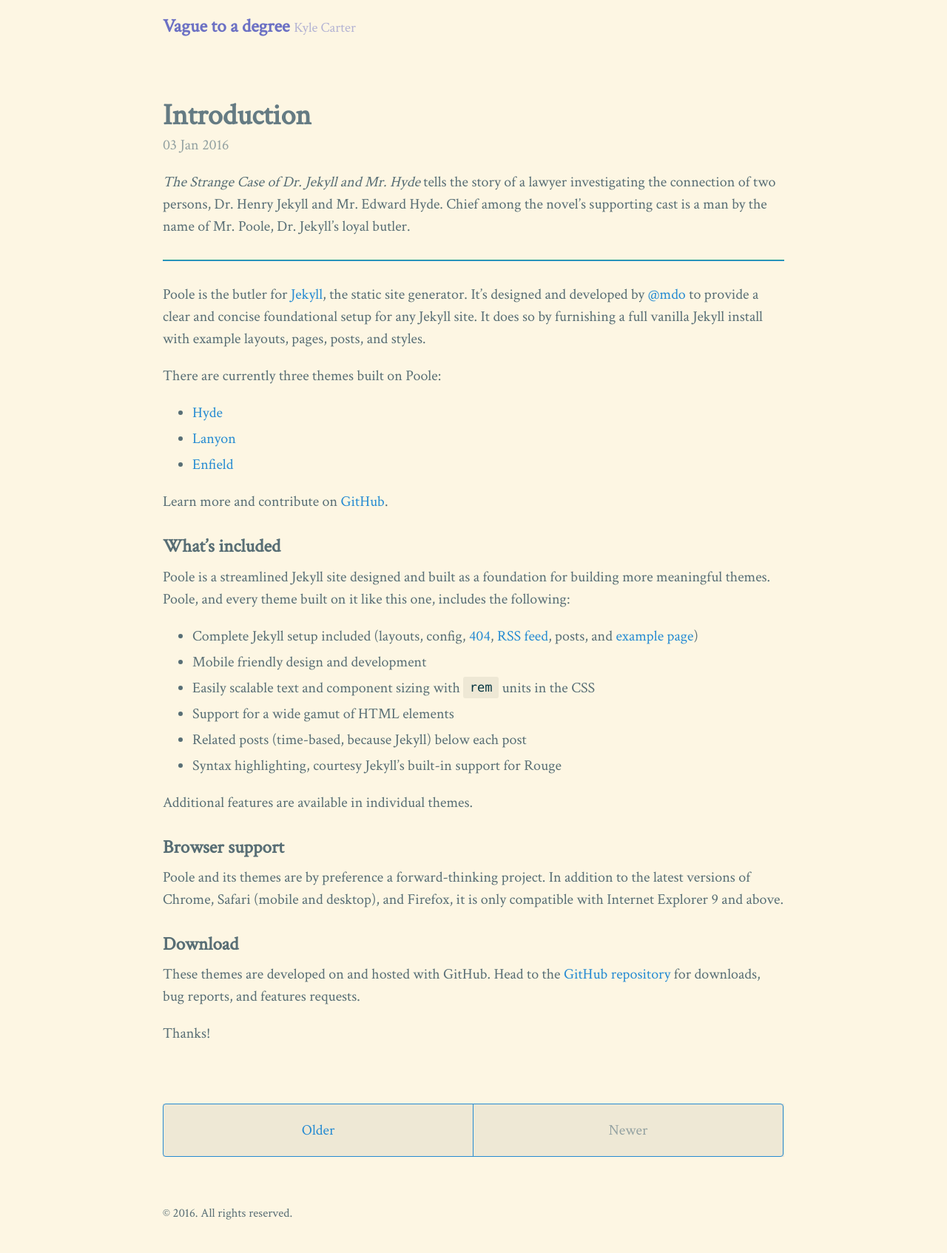
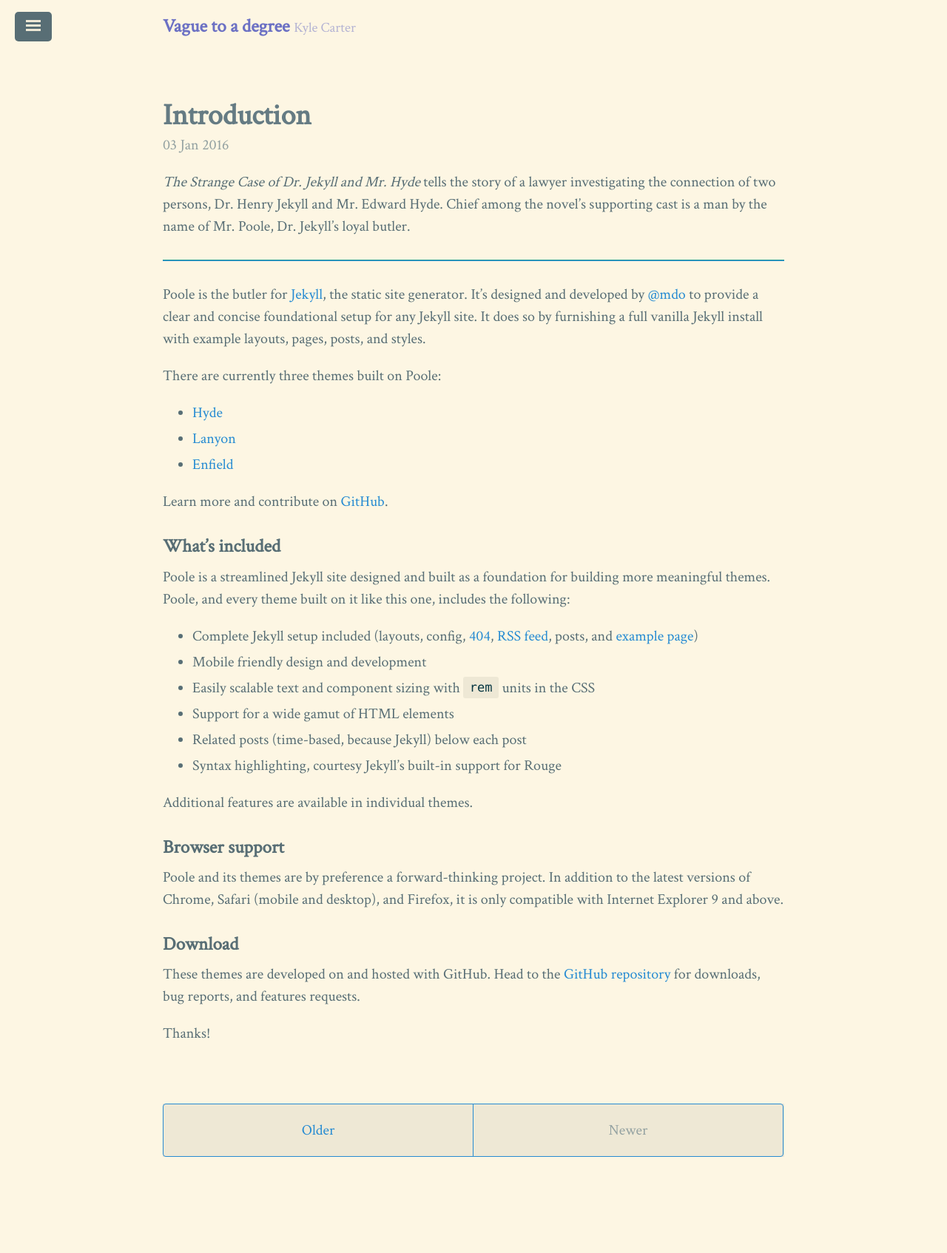
Before and after one commit to kylcarte/blog-src, a Jekyll site: the page built from index.html, in a window 1280 px wide. Shown: the whole page at 74% size. Built offline with Jekyll 4.4.1, drawn with Linux system fonts in a browser that asks for light colours; the list of posts is cut into pages by our own code; after the commit the page ends 1624 px from its top, so only the background shows below that.

Commit message:
added sidebar

```diff
--- /dev/null
+++ b/_includes/sidebar.html
@@ -0,0 +1,38 @@
+<!-- Target for toggling the sidebar `.sidebar-checkbox` is for regular
+     styles, `#sidebar-checkbox` for behavior. -->
+<input type="checkbox" class="sidebar-checkbox" id="sidebar-checkbox">
+
+<!-- Toggleable sidebar -->
+<div class="sidebar" id="sidebar">
+  <div class="sidebar-item">
+    <p>{{ site.description }}</p>
+  </div>
+
+  <nav class="sidebar-nav">
+    <a class="sidebar-nav-item{% if page.url == site.baseurl %} active{% endif %}" href="{{ site.baseurl }}/">Home</a>
+
+    {% comment %}
+      The code below dynamically generates a sidebar nav of pages with
+      `layout: page` in the front-matter. See readme for usage.
+    {% endcomment %}
+
+    {% assign pages_list = site.pages | sort:"url" %}
+    {% for node in pages_list %}
+      {% if node.title != null %}
+        {% if node.layout == "page" %}
+          <a class="sidebar-nav-item{% if page.url == node.url %} active{% endif %}" href="{{ node.url }}">{{ node.title }}</a>
+        {% endif %}
+      {% endif %}
+    {% endfor %}
+
+    <a class="sidebar-nav-item" href="{{ site.github.repo }}/archive/v{{ site.version }}.zip">Download</a>
+    <a class="sidebar-nav-item" href="{{ site.github.repo }}">GitHub project</a>
+    <span class="sidebar-nav-item">Currently v{{ site.version }}</span>
+  </nav>
+
+  <div class="sidebar-item">
+    <p>
+      &copy; {{ site.time | date: '%Y' }}. All rights reserved.
+    </p>
+  </div>
+</div>
--- a/_layouts/default.html
+++ b/_layouts/default.html
@@ -1,38 +1,47 @@
 <!DOCTYPE html>
-<html lang="en">
+<html lang="en-us">
 
   {% include head.html %}
 
   <body>
 
-    <div class="container content">
-      <header class="masthead">
-        <h3 class="masthead-title">
-          <a href="{{ site.baseurl }}/" title="Home">{{ site.title }}</a>
-          <small>{{ site.tagline }}</small>
-        </h3>
-      </header>
+    {% include sidebar.html %}
 
-      <main>
+    <!-- Wrap is the content to shift when toggling the sidebar. We wrap the
+         content to avoid any CSS collisions with our real content. -->
+    <div class="wrap">
+      <div class="masthead">
+        <div class="container">
+          <h3 class="masthead-title">
+            <a href="{{ site.baseurl }}/" title="Home">{{ site.title }}</a>
+            <small>{{ site.tagline }}</small>
+          </h3>
+        </div>
+      </div>
+
+      <div class="container content">
         {{ content }}
-      </main>
-
-      <footer class="footer">
-        <small>
-          &copy; <time datetime="{{ site.time | date_to_xmlschema }}">{{ site.time | date: '%Y' }}</time>. All rights reserved.
-        </small>
-      </footer>
+      </div>
     </div>
 
-    {% if site.analytics_id %}
-     <script>
-       (function(i,s,o,g,r,a,m){i['GoogleAnalyticsObject']=r;i[r]=i[r]||function(){
-       (i[r].q=i[r].q||[]).push(arguments)},i[r].l=1*new Date();a=s.createElement(o),
-       m=s.getElementsByTagName(o)[0];a.async=1;a.src=g;m.parentNode.insertBefore(a,m)
-       })(window,document,'script','//www.google-analytics.com/analytics.js','ga');
-       ga('create', '{{ site.analytics_id }}', 'auto');
-       ga('send', 'pageview');
-     </script>
-    {% endif %}
+    <label for="sidebar-checkbox" class="sidebar-toggle"></label>
+
+    <script>
+      (function(document) {
+        var toggle = document.querySelector('.sidebar-toggle');
+        var sidebar = document.querySelector('#sidebar');
+        var checkbox = document.querySelector('#sidebar-checkbox');
+
+        document.addEventListener('click', function(e) {
+          var target = e.target;
+
+          if(!checkbox.checked ||
+             sidebar.contains(target) ||
+             (target === checkbox || target === toggle)) return;
+
+          checkbox.checked = false;
+        }, false);
+      })(document);
+    </script>
   </body>
 </html>
--- a/_sass/_colors.scss
+++ b/_sass/_colors.scss
@@ -5,6 +5,15 @@
 $body-color: $sol-base01;
 $body-bg: $sol-base3;
 $link-color: $sol-blue;
+
+$sidebar-color: $sol-cyan;
+$sidebar-bg: $sol-base02;
+$sidebar-link: $sol-base3;
+$sidebar-link-focus-bg: $sol-blue;
+$sidebar-border: $sol-blue;
+
+$sidebar-toggle-color: $sol-base2;
+$sidebar-toggle-bg: $sol-base01;
 
 $heading-color: $sol-base01;
 $strong-color: $sol-red;
--- /dev/null
+++ b/_sass/_sidebar.scss
@@ -0,0 +1,158 @@
+.sidebar {
+  position: fixed;
+  top: 0;
+  bottom: 0;
+  left: -14rem;
+  width: 14rem;
+  visibility: hidden;
+  overflow-y: auto;
+  font-family: "PT Sans", Helvetica, Arial, sans-serif;
+  font-size: .875rem; /* 15px */
+  color: $sidebar-color;
+  background-color: $sidebar-bg;
+  -webkit-transition: all .3s ease-in-out;
+          transition: all .3s ease-in-out;
+}
+@media (min-width: 30em) {
+  .sidebar {
+    font-size: .75rem; /* 14px */
+  }
+}
+
+/* Sidebar content */
+.sidebar a {
+  font-weight: normal;
+  color: $sidebar-link;
+}
+.sidebar-item {
+  padding: 1rem;
+}
+.sidebar-item p:last-child {
+  margin-bottom: 0;
+}
+
+/* Sidebar nav */
+.sidebar-nav {
+  border-bottom: 1px solid $sidebar-border;
+}
+.sidebar-nav-item {
+  display: block;
+  padding: .5rem 1rem;
+  border-top: 1px solid $sidebar-border;
+}
+.sidebar-nav-item.active,
+a.sidebar-nav-item:hover,
+a.sidebar-nav-item:focus {
+  text-decoration: none;
+  background-color: $sidebar-link-focus-bg;
+  border-color: transparent;
+}
+
+@media (min-width: 48em) {
+  .sidebar-item {
+    padding: 1.5rem;
+  }
+  .sidebar-nav-item {
+    padding-left:  1.5rem;
+    padding-right: 1.5rem;
+  }
+}
+
+/* Hide the sidebar checkbox that we toggle with `.sidebar-toggle` */
+.sidebar-checkbox {
+  position: absolute;
+  opacity: 0;
+  -webkit-user-select: none;
+     -moz-user-select: none;
+          user-select: none;
+}
+
+/* Style the `label` that we use to target the `.sidebar-checkbox` */
+.sidebar-toggle {
+  position: absolute;
+  top:  .8rem;
+  left: 1rem;
+  display: block;
+  padding: .25rem .75rem;
+  color: $sidebar-toggle-color;
+  background-color: $sidebar-toggle-bg;
+  border-radius: .25rem;
+  cursor: pointer;
+}
+
+.sidebar-toggle:before {
+  display: inline-block;
+  width: 1rem;
+  height: .75rem;
+  content: "";
+  background-image: -webkit-linear-gradient(to bottom, $sidebar-toggle-color, $sidebar-toggle-color 20%, $sidebar-toggle-bg 20%, $sidebar-toggle-bg 40%, $sidebar-toggle-color 40%, $sidebar-toggle-color 60%, $sidebar-toggle-bg 60%, $sidebar-toggle-bg 80%, $sidebar-toggle-color 80%, $sidebar-toggle-color 100%);
+  background-image:    -moz-linear-gradient(to bottom, $sidebar-toggle-color, $sidebar-toggle-color 20%, $sidebar-toggle-bg 20%, $sidebar-toggle-bg 40%, $sidebar-toggle-color 40%, $sidebar-toggle-color 60%, $sidebar-toggle-bg 60%, $sidebar-toggle-bg 80%, $sidebar-toggle-color 80%, $sidebar-toggle-color 100%);
+  background-image:     -ms-linear-gradient(to bottom, $sidebar-toggle-color, $sidebar-toggle-color 20%, $sidebar-toggle-bg 20%, $sidebar-toggle-bg 40%, $sidebar-toggle-color 40%, $sidebar-toggle-color 60%, $sidebar-toggle-bg 60%, $sidebar-toggle-bg 80%, $sidebar-toggle-color 80%, $sidebar-toggle-color 100%);
+  background-image:         linear-gradient(to bottom, $sidebar-toggle-color, $sidebar-toggle-color 20%, $sidebar-toggle-bg 20%, $sidebar-toggle-bg 40%, $sidebar-toggle-color 40%, $sidebar-toggle-color 60%, $sidebar-toggle-bg 60%, $sidebar-toggle-bg 80%, $sidebar-toggle-color 80%, $sidebar-toggle-color 100%);
+}
+
+.sidebar-toggle:active,
+#sidebar-checkbox:focus ~ .sidebar-toggle,
+#sidebar-checkbox:checked ~ .sidebar-toggle {
+  color: $sidebar-toggle-color;
+  background-color: $sidebar-toggle-bg;
+}
+
+.sidebar-toggle:active:before,
+#sidebar-checkbox:focus ~ .sidebar-toggle:before,
+#sidebar-checkbox:checked ~ .sidebar-toggle:before {
+  background-image: -webkit-linear-gradient(to bottom, $sidebar-toggle-color, $sidebar-toggle-color 20%, $sidebar-toggle-bg 20%, $sidebar-toggle-bg 40%, $sidebar-toggle-color 40%, $sidebar-toggle-color 60%, $sidebar-toggle-bg 60%, $sidebar-toggle-bg 80%, $sidebar-toggle-color 80%, $sidebar-toggle-color 100%);
+  background-image:    -moz-linear-gradient(to bottom, $sidebar-toggle-color, $sidebar-toggle-color 20%, $sidebar-toggle-bg 20%, $sidebar-toggle-bg 40%, $sidebar-toggle-color 40%, $sidebar-toggle-color 60%, $sidebar-toggle-bg 60%, $sidebar-toggle-bg 80%, $sidebar-toggle-color 80%, $sidebar-toggle-color 100%);
+  background-image:     -ms-linear-gradient(to bottom, $sidebar-toggle-color, $sidebar-toggle-color 20%, $sidebar-toggle-bg 20%, $sidebar-toggle-bg 40%, $sidebar-toggle-color 40%, $sidebar-toggle-color 60%, $sidebar-toggle-bg 60%, $sidebar-toggle-bg 80%, $sidebar-toggle-color 80%, $sidebar-toggle-color 100%);
+  background-image:         linear-gradient(to bottom, $sidebar-toggle-color, $sidebar-toggle-color 20%, $sidebar-toggle-bg 20%, $sidebar-toggle-bg 40%, $sidebar-toggle-color 40%, $sidebar-toggle-color 60%, $sidebar-toggle-bg 60%, $sidebar-toggle-bg 80%, $sidebar-toggle-color 80%, $sidebar-toggle-color 100%);
+}
+
+@media (min-width: 30.1em) {
+  .sidebar-toggle {
+    position: fixed;
+  }
+}
+
+@media print {
+  .sidebar-toggle {
+    display: none;
+  }
+}
+
+/* Slide effect
+ *
+ * Handle the sliding effects of the sidebar and content in one spot, seperate
+ * from the default styles.
+ *
+ * As an a heads up, we don't use `transform: translate3d()` here because when
+ * mixed with `position: fixed;` for the sidebar toggle, it creates a new
+ * containing block. Put simply, the fixed sidebar toggle behaves like
+ * `position: absolute;` when transformed.
+ *
+ * Read more about it at http://meyerweb.com/eric/thoughts/2011/09/12/.
+ */
+
+.wrap,
+.sidebar,
+.sidebar-toggle {
+  -webkit-backface-visibility: hidden;
+      -ms-backface-visibility: hidden;
+          backface-visibility: hidden;
+}
+.wrap,
+.sidebar-toggle {
+  -webkit-transition: -webkit-transform .3s ease-in-out;
+          transition: transform .3s ease-in-out;
+}
+
+#sidebar-checkbox:checked + .sidebar {
+  z-index: 10;
+  visibility: visible;
+}
+#sidebar-checkbox:checked ~ .sidebar,
+#sidebar-checkbox:checked ~ .wrap,
+#sidebar-checkbox:checked ~ .sidebar-toggle {
+  -webkit-transform: translateX(14rem);
+      -ms-transform: translateX(14rem);
+          transform: translateX(14rem);
+}
--- a/styles.scss
+++ b/styles.scss
@@ -26,6 +26,7 @@
 @import "type";
 @import "syntax";
 @import "code";
+@import "sidebar";
 @import "layout";
 @import "masthead";
 @import "posts";
```
